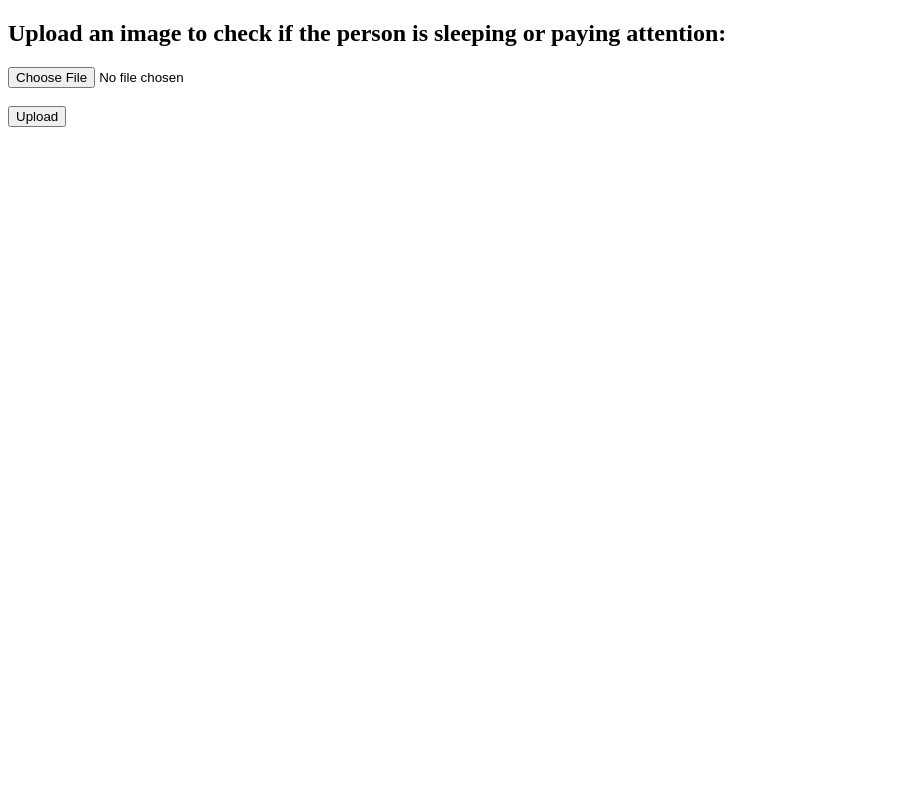
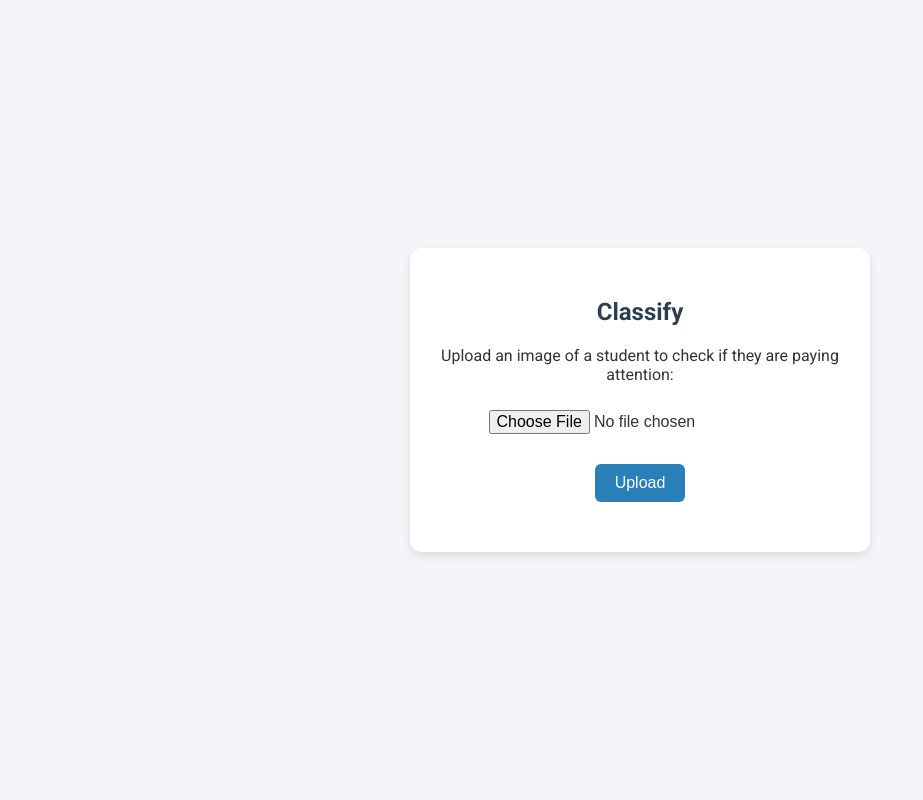
Before and after one commit to mxmcv/Classify, a Flask app: page / in a window 1280 px wide. Shown: the whole page, without its empty margins (0-923 px from the left). Run offline with Flask 3, Linux system fonts and the light colour scheme.

Commit message:
adding styles

```diff
--- a/model.py
+++ b/model.py
@@ -41,6 +41,6 @@ def classify_image(image_path):
 
     # Interpret the prediction result
     if yhat > 0.5:
-        return 'Student is sleeping :('
+        return 'Student is sleeping. Wake up!'
     else:
-        return 'Student is paying attention :)'
+        return 'Student is paying attention. Good job!'
--- a/templates/index.html
+++ b/templates/index.html
@@ -3,20 +3,105 @@
   <head>
     <meta charset="UTF-8" />
     <meta name="viewport" content="width=device-width, initial-scale=1.0" />
-    <title>Upload Image</title>
+    <title>Image Classification</title>
+
+    <!-- Google Fonts: Roboto -->
+    <link
+      href="https://fonts.googleapis.com/css2?family=Roboto:wght@400;500;700&display=swap"
+      rel="stylesheet"
+    />
+
+    <!-- External CSS -->
+    <style>
+      body {
+        font-family: 'Roboto', sans-serif;
+        background-color: #f4f4f9;
+        margin: 0;
+        padding: 0;
+        display: flex;
+        justify-content: center;
+        align-items: center;
+        min-height: 100vh;
+        flex-direction: column;
+        color: #333;
+      }
+
+      h2 {
+        color: #2c3e50;
+        font-weight: 700;
+      }
+
+      h3 {
+        color: #27ae60;
+      }
+
+      h4 {
+        color: #2980b9;
+      }
+
+      .container {
+        background-color: white;
+        border-radius: 12px;
+        padding: 30px;
+        box-shadow: 0 4px 10px rgba(0, 0, 0, 0.1);
+        width: 400px;
+        text-align: center;
+      }
+
+      .upload-form {
+        display: flex;
+        flex-direction: column;
+        align-items: center;
+      }
+
+      input[type='file'] {
+        padding: 10px;
+        margin-bottom: 20px;
+        font-size: 16px;
+      }
+
+      input[type='submit'] {
+        background-color: #2980b9;
+        color: white;
+        border: none;
+        padding: 10px 20px;
+        font-size: 16px;
+        border-radius: 6px;
+        cursor: pointer;
+      }
+
+      input[type='submit']:hover {
+        background-color: #1a5276;
+      }
+
+      .result {
+        margin-top: 20px;
+      }
+
+      img {
+        margin-top: 20px;
+        max-width: 100%;
+        border-radius: 8px;
+        border: 2px solid #2980b9;
+      }
+    </style>
   </head>
   <body>
-    <h2>
-      Upload an image to check if the person is sleeping or paying attention:
-    </h2>
+    <div class="container">
+      <h2>Classify</h2>
+      <p>Upload an image of a student to check if they are paying attention:</p>
 
-    <!-- Form to upload an image -->
-    <form action="/" method="POST" enctype="multipart/form-data">
+      <form
+        class="upload-form"
+        action="/"
+        method="POST"
+        enctype="multipart/form-data"
+      >
         <input type="file" name="file" accept="image/*" required />
-      <br /><br />
         <input type="submit" value="Upload" />
       </form>
 
+      <div class="result">
         <!-- Display the result and uploaded image -->
         {% if result %}
         <h3>Result: {{ result }}</h3>
@@ -25,8 +110,9 @@
         <img
           src="{{ url_for('uploaded_file', filename=filename) }}"
           alt="Uploaded Image"
-      style="max-width: 300px; max-height: 300px"
         />
         {% endif %}
+      </div>
+    </div>
   </body>
 </html>
```
Also changed, not shown: uploads/attentiontest2.jpg (added). Lines whose indentation alone changed are shown as unchanged.
